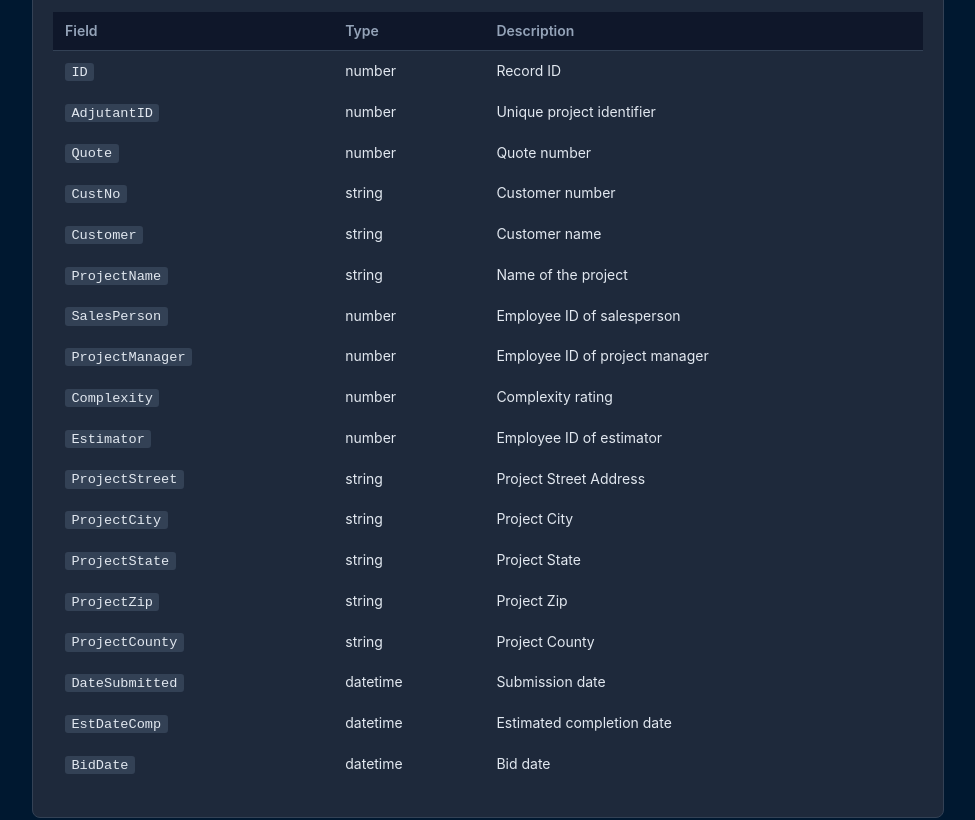
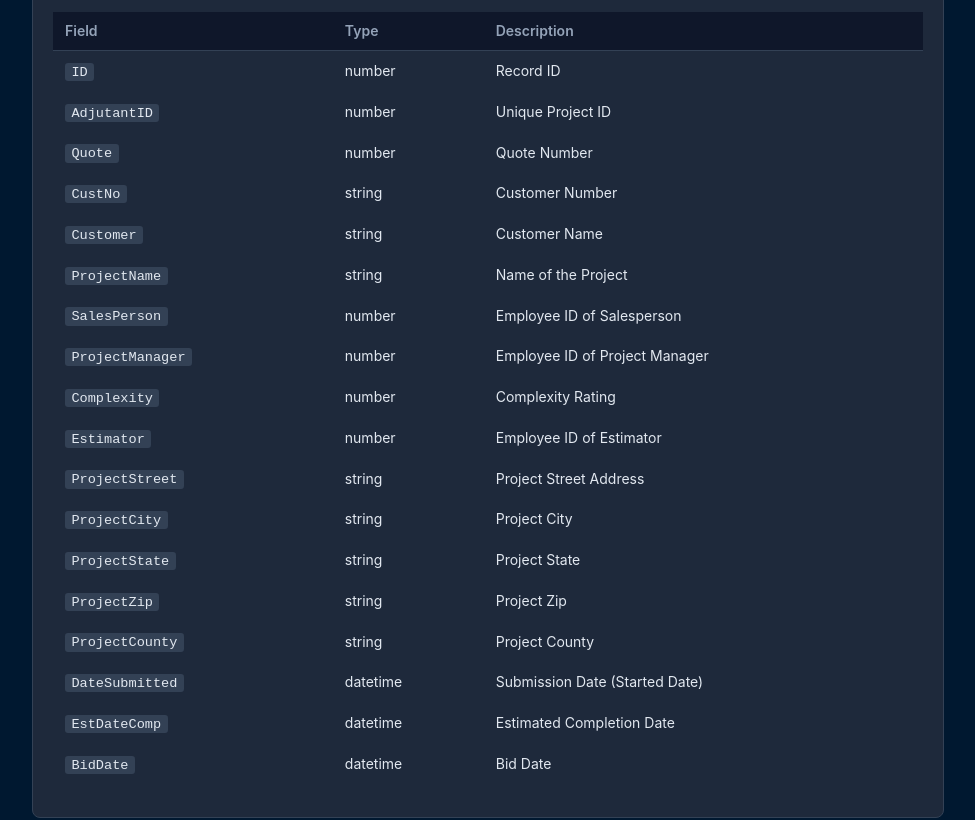
Before and after one commit to PBS-Admin/pbs-database-api, a Next.js app: page /projectinfo in a window 1280 px wide. Shown: the part 440-1260 px from the top of the page, without its empty margins (152-1127 px from the left). Built offline with nearby package versions, Linux system fonts and the light colour scheme.

Commit message:
Spelling Fix

```diff
--- a/app/projectinfo/page.tsx
+++ b/app/projectinfo/page.tsx
@@ -24,23 +24,23 @@ export default function ProjectInfoPage() {
           </thead>
           <tbody>
             <tr><td><code className="inline-code">ID</code></td><td>number</td><td>Record ID</td></tr>
-            <tr><td><code className="inline-code">AdjutantID</code></td><td>number</td><td>Unique project identifier</td></tr>
-            <tr><td><code className="inline-code">Quote</code></td><td>number</td><td>Quote number</td></tr>
-            <tr><td><code className="inline-code">CustNo</code></td><td>string</td><td>Customer number</td></tr>
-            <tr><td><code className="inline-code">Customer</code></td><td>string</td><td>Customer name</td></tr>
-            <tr><td><code className="inline-code">ProjectName</code></td><td>string</td><td>Name of the project</td></tr>
-            <tr><td><code className="inline-code">SalesPerson</code></td><td>number</td><td>Employee ID of salesperson</td></tr>
-            <tr><td><code className="inline-code">ProjectManager</code></td><td>number</td><td>Employee ID of project manager</td></tr>
-            <tr><td><code className="inline-code">Complexity</code></td><td>number</td><td>Complexity rating</td></tr>
-            <tr><td><code className="inline-code">Estimator</code></td><td>number</td><td>Employee ID of estimator</td></tr>
+            <tr><td><code className="inline-code">AdjutantID</code></td><td>number</td><td>Unique Project ID</td></tr>
+            <tr><td><code className="inline-code">Quote</code></td><td>number</td><td>Quote Number</td></tr>
+            <tr><td><code className="inline-code">CustNo</code></td><td>string</td><td>Customer Number</td></tr>
+            <tr><td><code className="inline-code">Customer</code></td><td>string</td><td>Customer Name</td></tr>
+            <tr><td><code className="inline-code">ProjectName</code></td><td>string</td><td>Name of the Project</td></tr>
+            <tr><td><code className="inline-code">SalesPerson</code></td><td>number</td><td>Employee ID of Salesperson</td></tr>
+            <tr><td><code className="inline-code">ProjectManager</code></td><td>number</td><td>Employee ID of Project Manager</td></tr>
+            <tr><td><code className="inline-code">Complexity</code></td><td>number</td><td>Complexity Rating</td></tr>
+            <tr><td><code className="inline-code">Estimator</code></td><td>number</td><td>Employee ID of Estimator</td></tr>
             <tr><td><code className="inline-code">ProjectStreet</code></td><td>string</td><td>Project Street Address</td></tr>
             <tr><td><code className="inline-code">ProjectCity</code></td><td>string</td><td>Project City</td></tr>
             <tr><td><code className="inline-code">ProjectState</code></td><td>string</td><td>Project State</td></tr>
             <tr><td><code className="inline-code">ProjectZip</code></td><td>string</td><td>Project Zip</td></tr>
             <tr><td><code className="inline-code">ProjectCounty</code></td><td>string</td><td>Project County</td></tr>
-            <tr><td><code className="inline-code">DateSubmitted</code></td><td>datetime</td><td>Submission date</td></tr>
-            <tr><td><code className="inline-code">EstDateComp</code></td><td>datetime</td><td>Estimated completion date</td></tr>
-            <tr><td><code className="inline-code">BidDate</code></td><td>datetime</td><td>Bid date</td></tr>
+            <tr><td><code className="inline-code">DateSubmitted</code></td><td>datetime</td><td>Submission Date (Started Date)</td></tr>
+            <tr><td><code className="inline-code">EstDateComp</code></td><td>datetime</td><td>Estimated Completion Date</td></tr>
+            <tr><td><code className="inline-code">BidDate</code></td><td>datetime</td><td>Bid Date</td></tr>
           </tbody>
         </table>
       </div>
```
